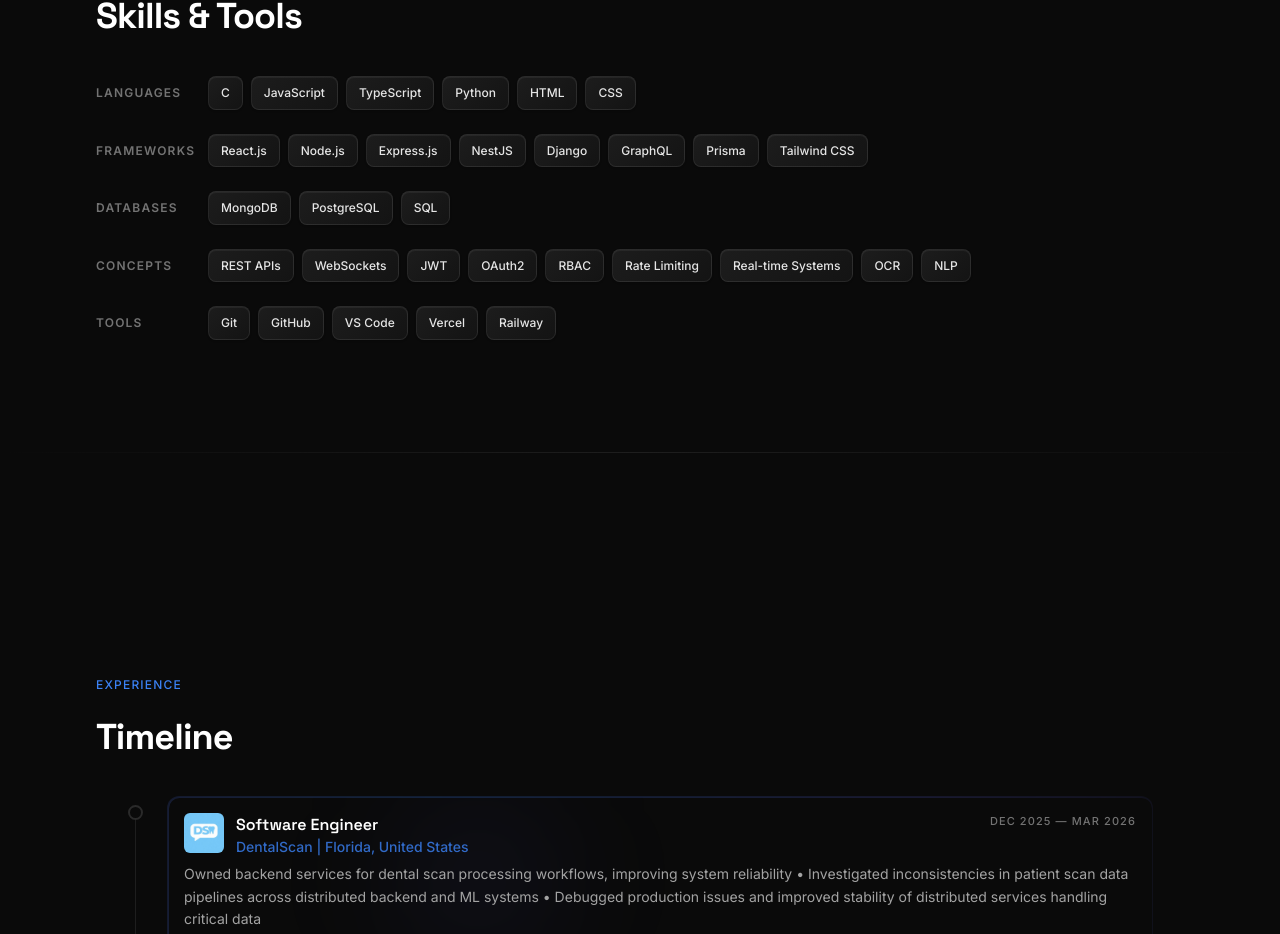
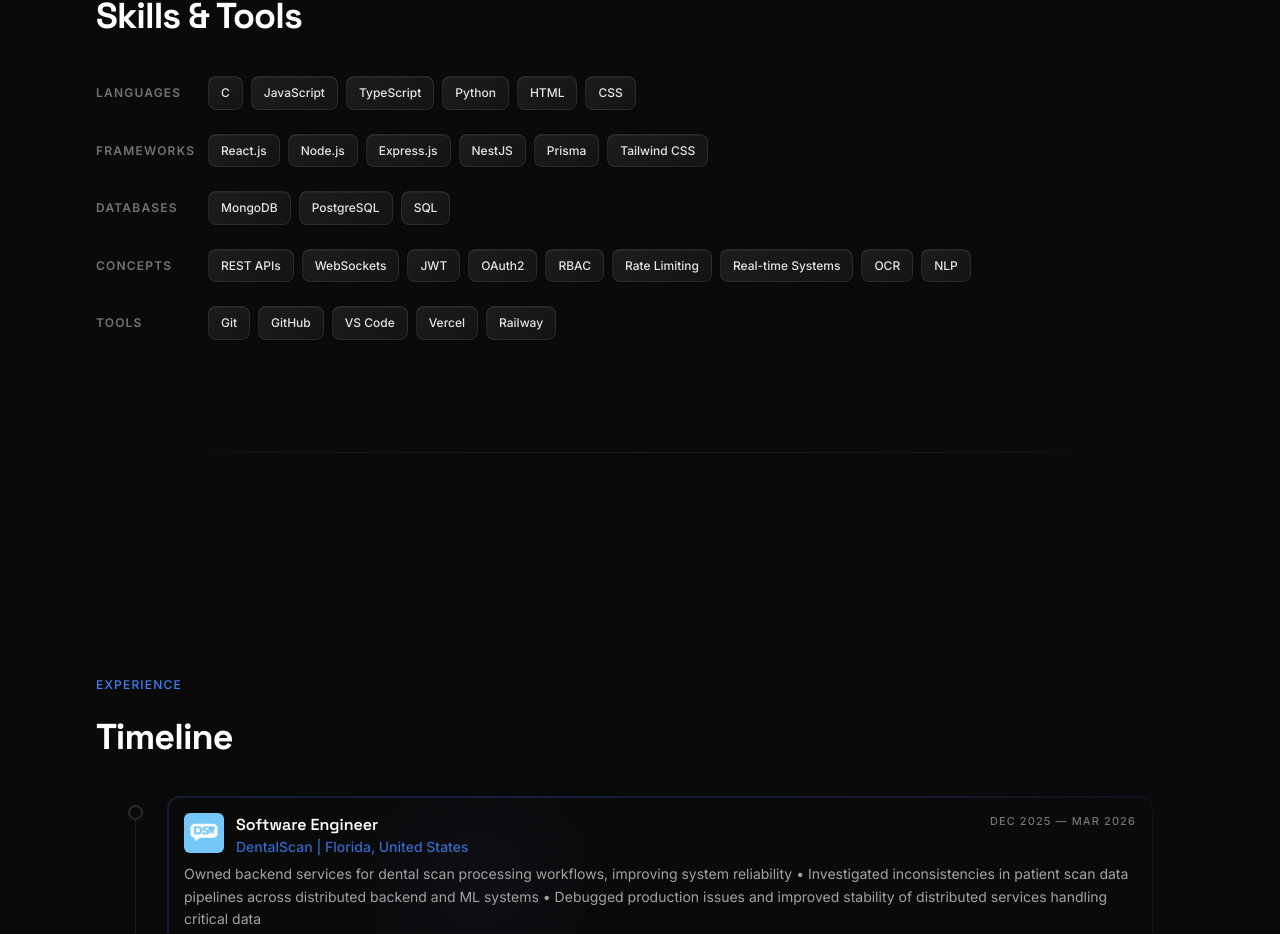
Before and after one commit to ashutoshpandey18/Portfolio-, a Next.js app: page / in a window 1280 px wide. Shown: the part 5229-6163 px from the top of the page. Built offline with nearby package versions, Linux system fonts and the light colour scheme.

Commit message:
enhancing and updating

```diff
--- a/components/SkillsTools.tsx
+++ b/components/SkillsTools.tsx
@@ -48,7 +48,7 @@
     },
     {
       label: 'Frameworks',
-      tools: ['React.js', 'Node.js', 'Express.js', 'NestJS', 'Django', 'GraphQL', 'Prisma', 'Tailwind CSS'],
+      tools: ['React.js', 'Node.js', 'Express.js', 'NestJS', 'Prisma', 'Tailwind CSS'],
     },
     {
       label: 'Databases',
```
